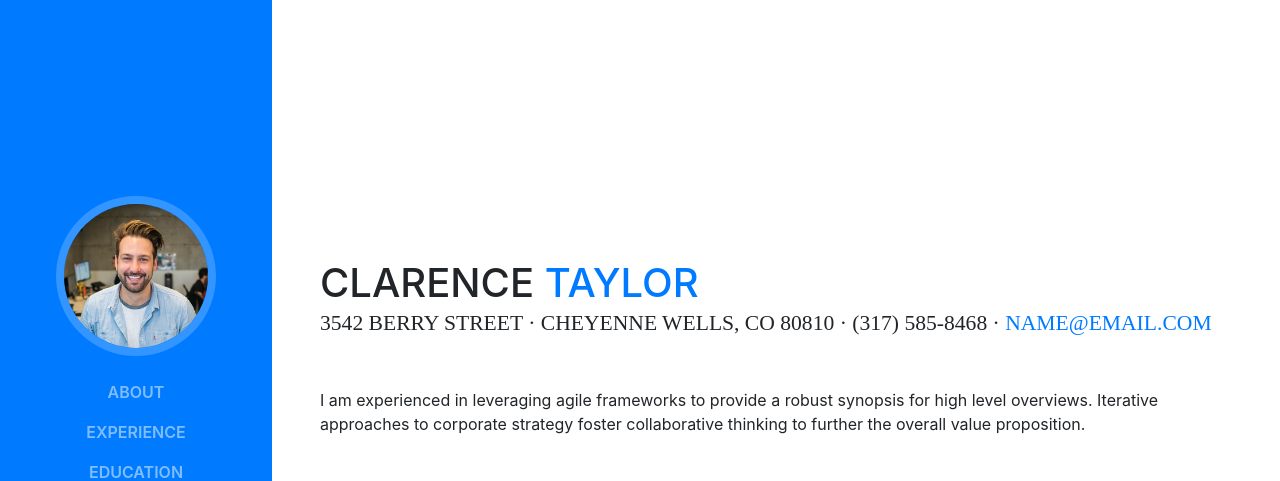
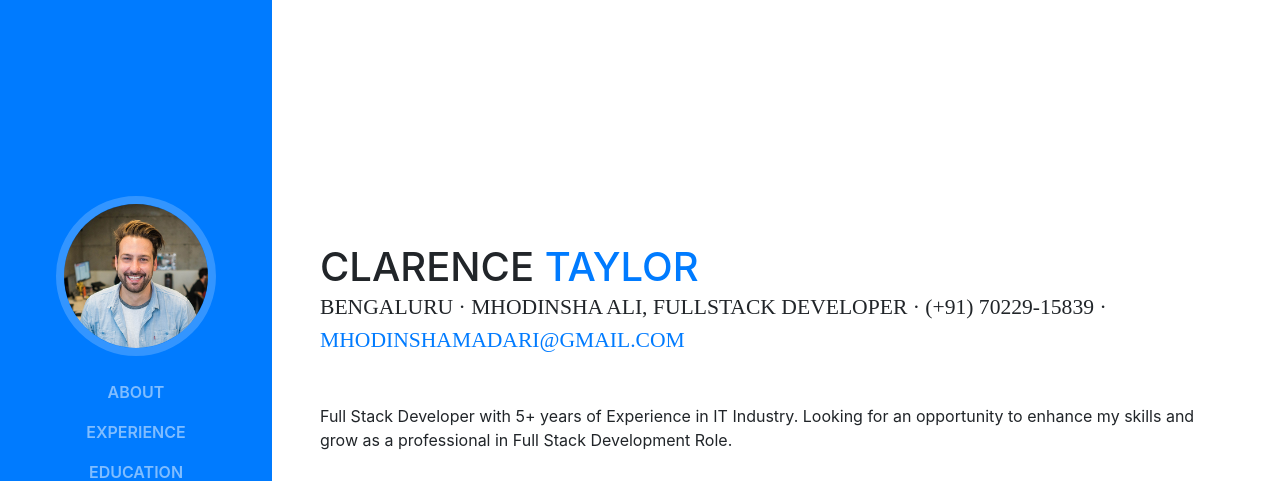
Before and after one commit to MhodinshaMadari/portfolio, a website with bundled scripts: page index.html in a window 1280 px wide. Shown: the top 481 px of the page. Built offline with nearby package versions, Linux system fonts and the light colour scheme; a web font is replaced by a local one.

Commit message:
Update index.html

```diff
--- a/index.html
+++ b/index.html
@@ -68,10 +68,11 @@
           <h1 class="mb-0">Clarence
             <span class="text-primary">Taylor</span>
           </h1>
-          <div class="subheading mb-5">3542 Berry Street · Cheyenne Wells, CO 80810 · (317) 585-8468 ·
-            <a href="mailto:name@email.com">name@email.com</a>
+          <div class="subheading mb-5">Bengaluru · Mhodinsha Ali, Fullstack Developer · (+91) 70229-15839 ·
+            <a href="mailto:name@email.com">mhodinshamadari@gmail.com</a>
           </div>
-          <p class="mb-5">I am experienced in leveraging agile frameworks to provide a robust synopsis for high level overviews. Iterative approaches to corporate strategy foster collaborative thinking to further the overall value proposition.</p>
+          <p class="mb-5">Full Stack Developer with 5+ years of Experience in IT Industry. Looking for an opportunity to enhance my skills and grow as a professional
+in Full Stack Development Role.</p>
           <ul class="list-inline list-social-icons mb-0">
             <li class="list-inline-item">
               <a href="#">
```
